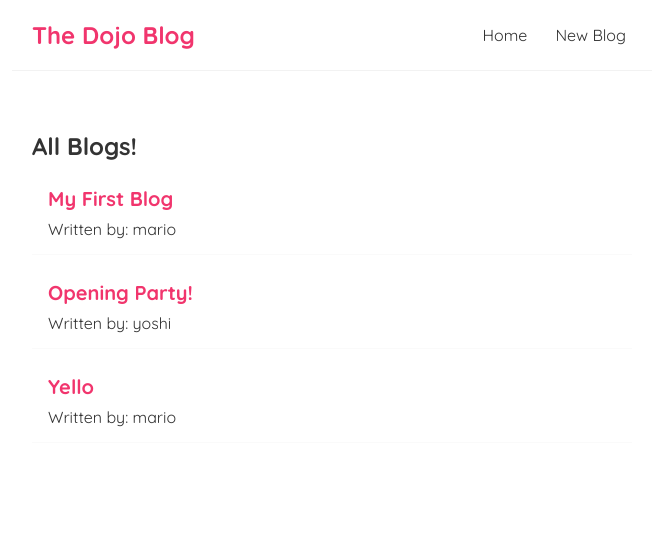
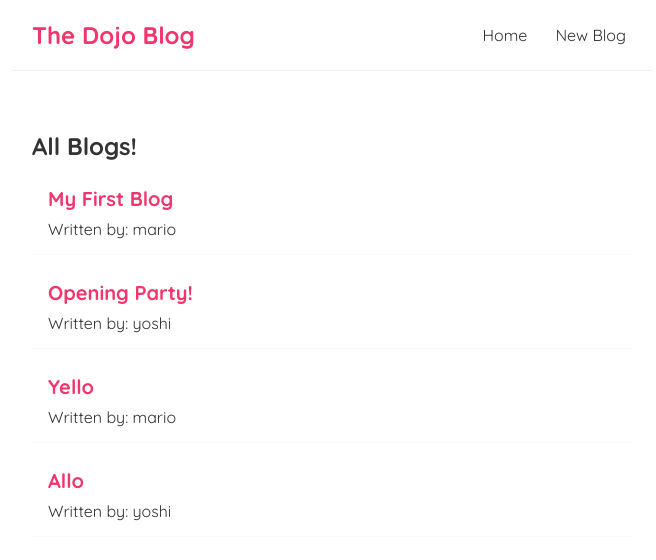
Before and after one commit to AllForPeace/react-blog-practice-1, a React (Create React App) app: page / in a window 1280 px wide. Shown: the top 560 px of the page, without its empty margins (308-964 px from the left). Built offline with nearby package versions, Linux system fonts and the light colour scheme; data requests are answered from the project's data file; the HTML template or start-up script is replaced by a standard one.

Commit message:
lesson 30

```diff
--- a/data/db.json
+++ b/data/db.json
@@ -17,6 +17,12 @@
       "body": "Whatssssssaaaaaaap",
       "author": "mario",
       "id": 3
+    },
+    {
+      "title": "Allo",
+      "body": "Wassup",
+      "author": "yoshi",
+      "id": 4
     }
   ]
 }
--- a/src/Create.js
+++ b/src/Create.js
@@ -1,10 +1,13 @@
 import { useState, useEffect } from 'react'
+import { useHistory } from 'react-router-dom'
 
 function Create(){
     const [title, setTitle] = useState('');
     const [body, setBody] = useState('');
     const [author, setAuthor] = useState('mario');
     const [isPending, setIsPending] = useState(false);
+
+    const history = useHistory();
 
     const handleSubmit = (e) => {
         e.preventDefault();
@@ -20,6 +23,7 @@ function Create(){
         .then(() => {
             console.log("New blog added.");
             setIsPending(false);
+            history.push('/')
         })
     }
     return(
```
